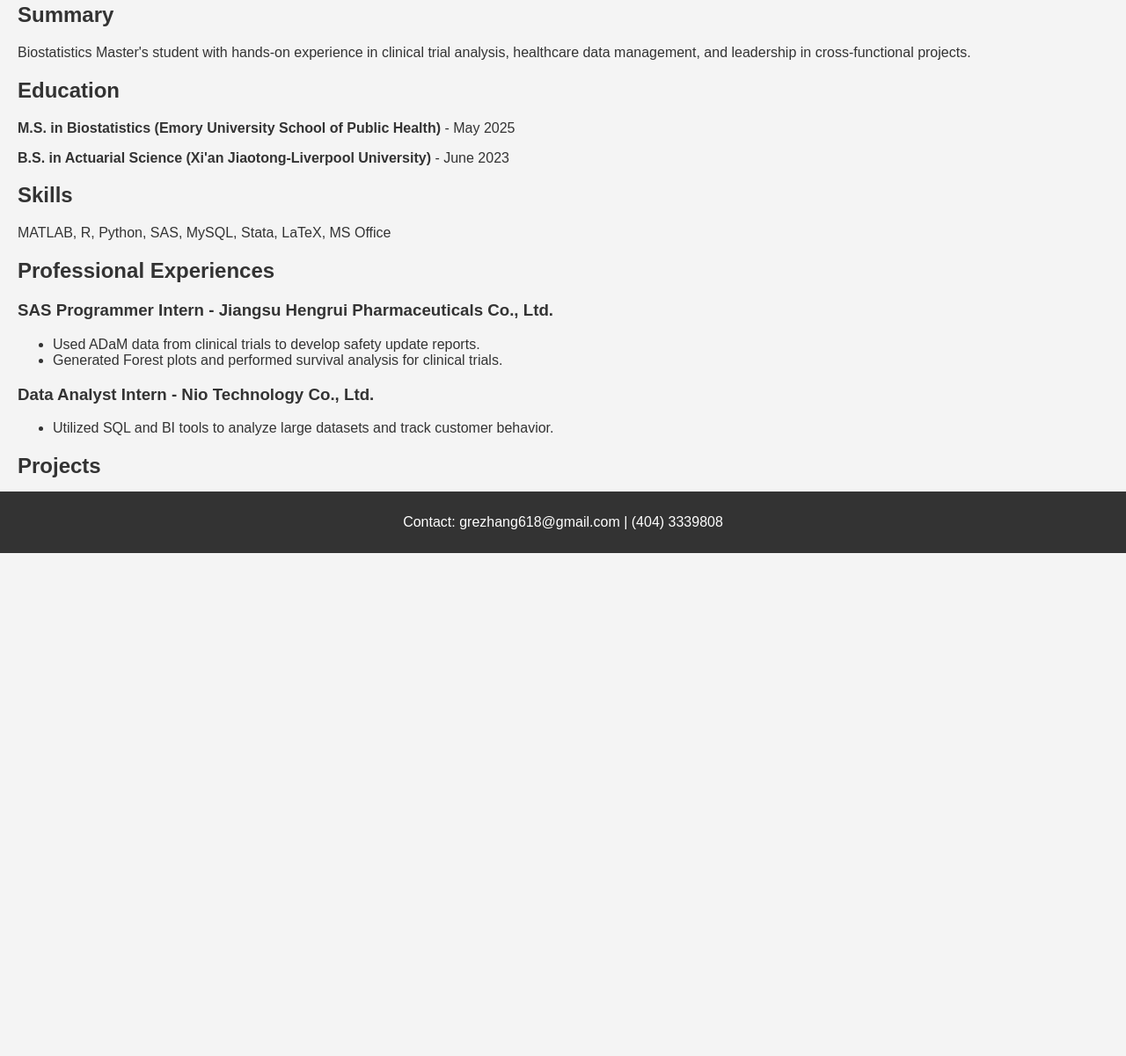
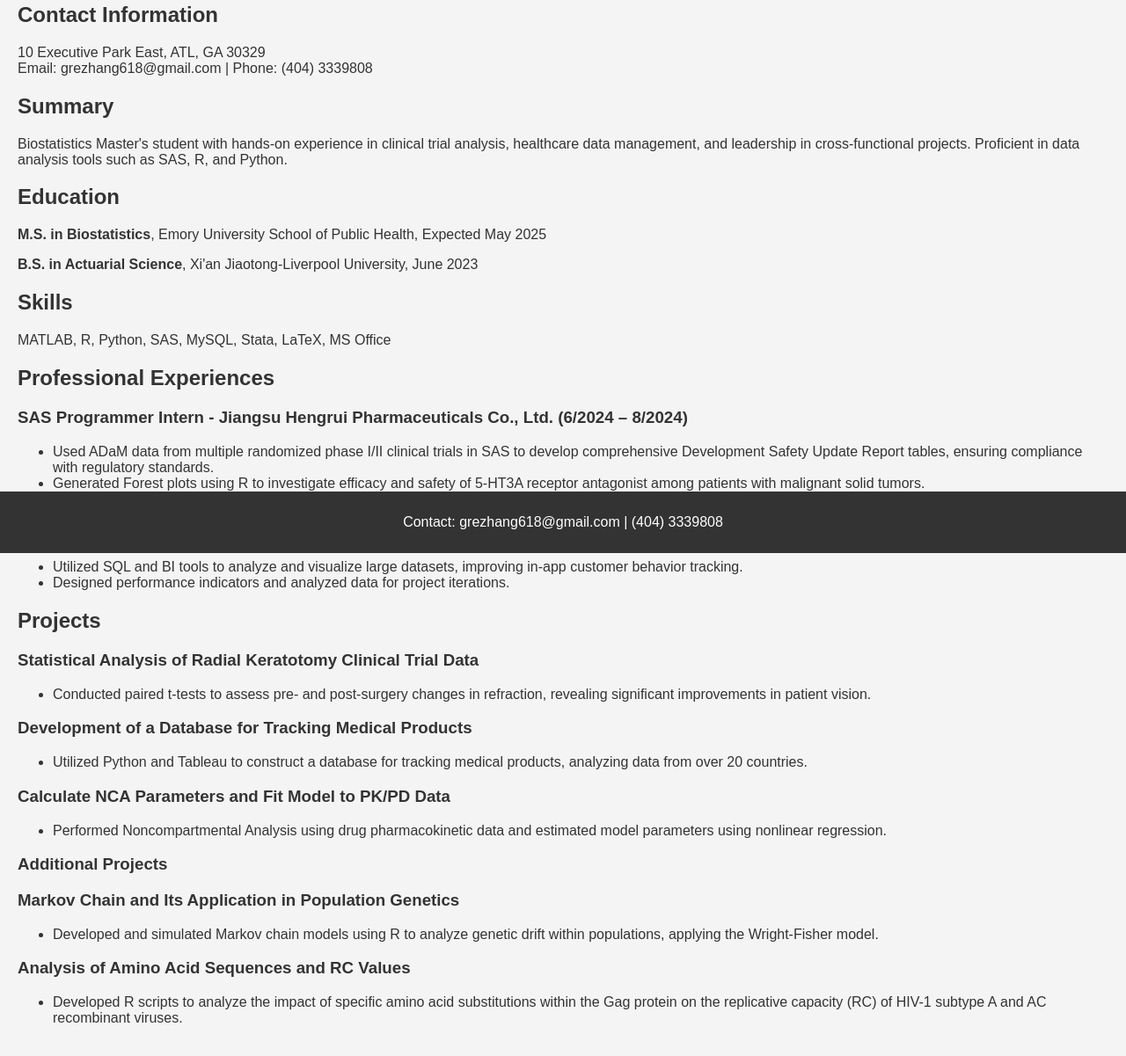
Before and after one commit to Grebbie618/jiayi.github.io, a plain HTML site: page resume.html in a window 1280 px wide. Shown: the part 171-1372 px from the top of the page at 88% size. Before the commit the page ends 825 px from the top, so only its background shows below. Drawn offline with Linux system fonts and the light colour scheme.

Commit message:
Update resume.html

```diff
--- a/resume.html
+++ b/resume.html
@@ -19,33 +19,58 @@
     </header>
 
     <section>
+        <h2>Contact Information</h2>
+        <p>10 Executive Park East, ATL, GA 30329<br>Email: grezhang618@gmail.com | Phone: (404) 3339808</p>
+
         <h2>Summary</h2>
-        <p>Biostatistics Master's student with hands-on experience in clinical trial analysis, healthcare data management, and leadership in cross-functional projects.</p>
+        <p>Biostatistics Master's student with hands-on experience in clinical trial analysis, healthcare data management, and leadership in cross-functional projects. Proficient in data analysis tools such as SAS, R, and Python.</p>
 
         <h2>Education</h2>
-        <p><strong>M.S. in Biostatistics (Emory University School of Public Health)</strong> - May 2025</p>
-        <p><strong>B.S. in Actuarial Science (Xi'an Jiaotong-Liverpool University)</strong> - June 2023</p>
+        <p><strong>M.S. in Biostatistics</strong>, Emory University School of Public Health, Expected May 2025</p>
+        <p><strong>B.S. in Actuarial Science</strong>, Xi'an Jiaotong-Liverpool University, June 2023</p>
 
         <h2>Skills</h2>
         <p>MATLAB, R, Python, SAS, MySQL, Stata, LaTeX, MS Office</p>
 
         <h2>Professional Experiences</h2>
-        <h3>SAS Programmer Intern - Jiangsu Hengrui Pharmaceuticals Co., Ltd.</h3>
+        <h3>SAS Programmer Intern - Jiangsu Hengrui Pharmaceuticals Co., Ltd. (6/2024 – 8/2024)</h3>
         <ul>
-            <li>Used ADaM data from clinical trials to develop safety update reports.</li>
-            <li>Generated Forest plots and performed survival analysis for clinical trials.</li>
+            <li>Used ADaM data from multiple randomized phase I/II clinical trials in SAS to develop comprehensive Development Safety Update Report tables, ensuring compliance with regulatory standards.</li>
+            <li>Generated Forest plots using R to investigate efficacy and safety of 5-HT3A receptor antagonist among patients with malignant solid tumors.</li>
+            <li>Conducted pharmacodynamic (PD) analysis by creating time-series plots for PD markers.</li>
         </ul>
 
-        <h3>Data Analyst Intern - Nio Technology Co., Ltd.</h3>
+        <h3>Data Analyst Intern - Nio Technology Co., Ltd. (10/2021 – 12/2021)</h3>
         <ul>
-            <li>Utilized SQL and BI tools to analyze large datasets and track customer behavior.</li>
+            <li>Utilized SQL and BI tools to analyze and visualize large datasets, improving in-app customer behavior tracking.</li>
+            <li>Designed performance indicators and analyzed data for project iterations.</li>
         </ul>
 
         <h2>Projects</h2>
+        <h3>Statistical Analysis of Radial Keratotomy Clinical Trial Data</h3>
         <ul>
-            <li>Statistical Analysis of Radial Keratotomy Clinical Trial Data</li>
-            <li>Development of a Database for Tracking Medical Products</li>
-            <li>Calculate NCA Parameters and Fit Model to PK/PD Data</li>
+            <li>Conducted paired t-tests to assess pre- and post-surgery changes in refraction, revealing significant improvements in patient vision.</li>
+        </ul>
+
+        <h3>Development of a Database for Tracking Medical Products</h3>
+        <ul>
+            <li>Utilized Python and Tableau to construct a database for tracking medical products, analyzing data from over 20 countries.</li>
+        </ul>
+
+        <h3>Calculate NCA Parameters and Fit Model to PK/PD Data</h3>
+        <ul>
+            <li>Performed Noncompartmental Analysis using drug pharmacokinetic data and estimated model parameters using nonlinear regression.</li>
+        </ul>
+
+        <h3>Additional Projects</h3>
+        <h3>Markov Chain and Its Application in Population Genetics</h3>
+        <ul>
+            <li>Developed and simulated Markov chain models using R to analyze genetic drift within populations, applying the Wright-Fisher model.</li>
+        </ul>
+
+        <h3>Analysis of Amino Acid Sequences and RC Values</h3>
+        <ul>
+            <li>Developed R scripts to analyze the impact of specific amino acid substitutions within the Gag protein on the replicative capacity (RC) of HIV-1 subtype A and AC recombinant viruses.</li>
         </ul>
     </section>
 
```
